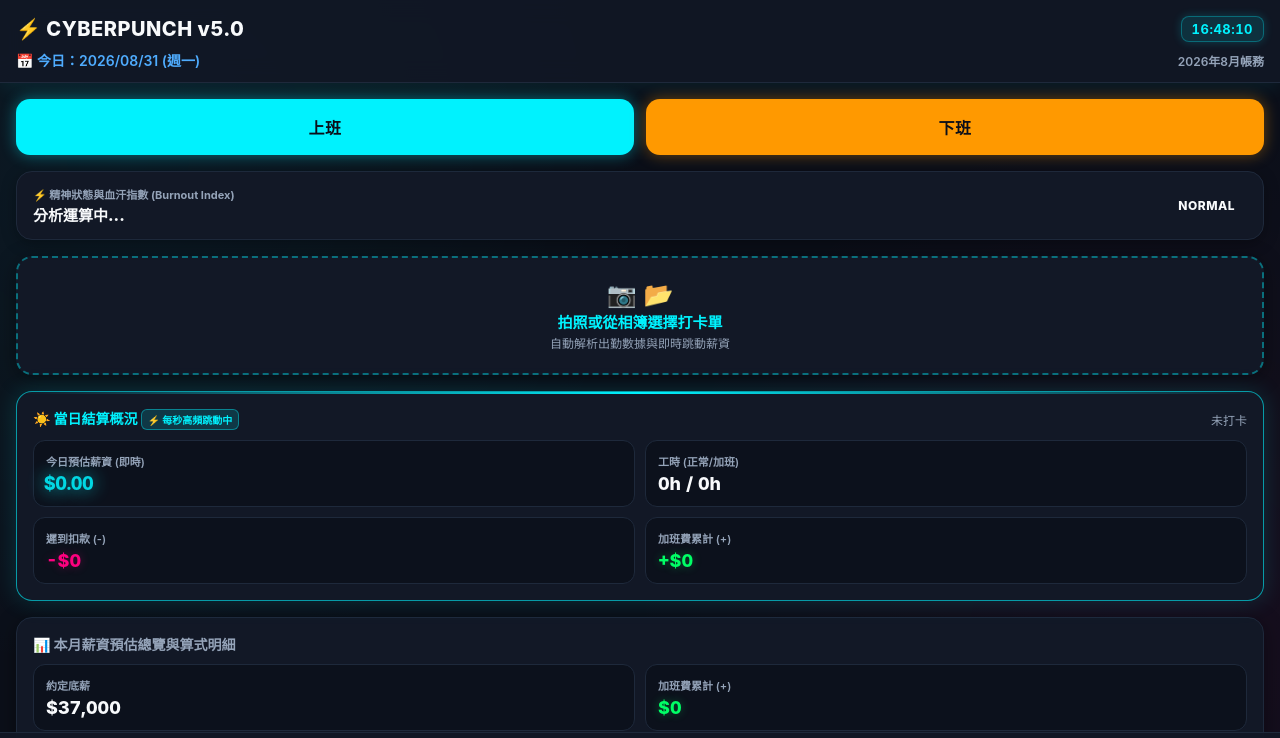
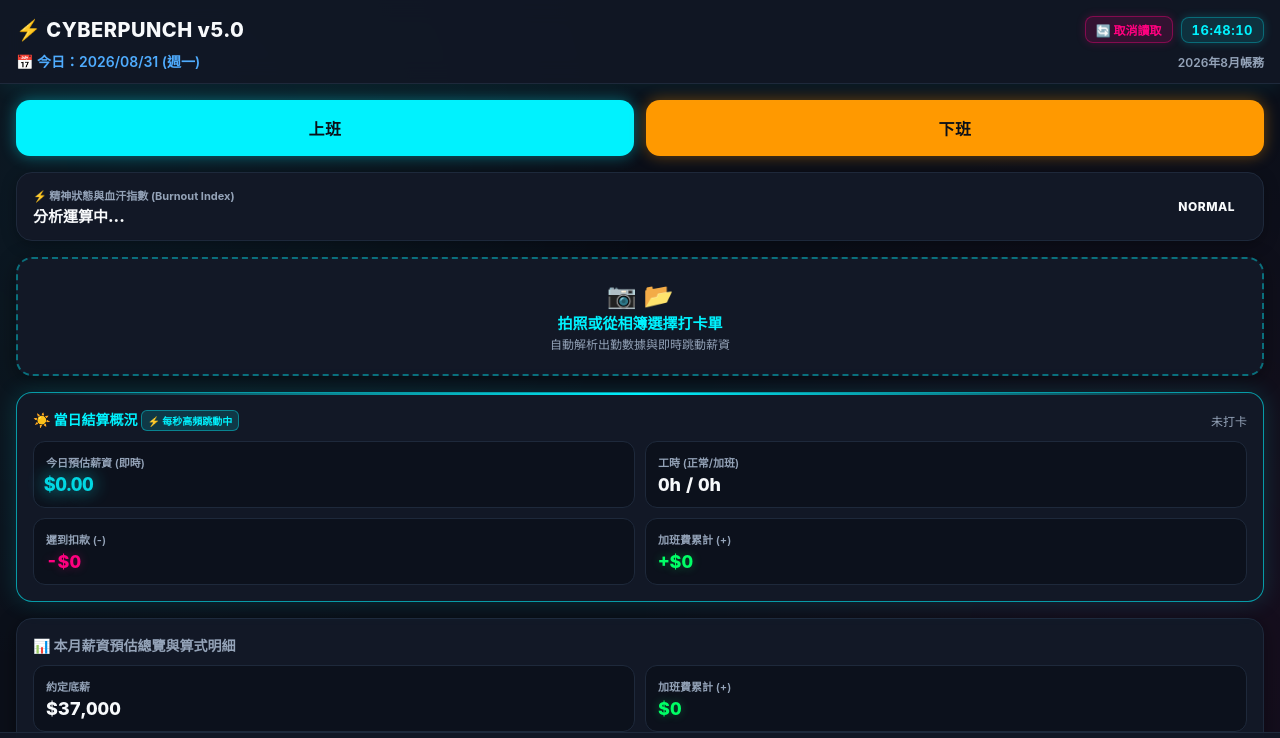
Before and after one commit to k160621mo-creator/salary-punch, a plain HTML site: page salary-app/index.html in a window 1280 px wide. Shown: the top 738 px of the page. Drawn offline with Linux system fonts and the light colour scheme.

Commit message:
Update index.html

```diff
--- a/salary-app/index.html
+++ b/salary-app/index.html
@@ -70,6 +70,12 @@
             color: var(--text-main);
         }
 
+        .header-right-actions {
+            display: flex;
+            align-items: center;
+            gap: 8px;
+        }
+
         .badge {
             font-size: 13px;
             background: rgba(0, 242, 254, 0.12);
@@ -80,6 +86,24 @@
             font-weight: 700;
             font-variant-numeric: tabular-nums;
             box-shadow: 0 0 10px rgba(0, 242, 254, 0.2);
+        }
+
+        .btn-reload {
+            background: rgba(255, 0, 127, 0.15);
+            color: var(--neon-pink);
+            border: 1px solid rgba(255, 0, 127, 0.4);
+            padding: 4px 10px;
+            border-radius: 8px;
+            font-size: 12px;
+            font-weight: 700;
+            cursor: pointer;
+            display: flex;
+            align-items: center;
+            gap: 4px;
+            box-shadow: 0 0 10px rgba(255, 0, 127, 0.2);
+        }
+        .btn-reload:active {
+            transform: scale(0.95);
         }
 
         .sub-header {
@@ -398,7 +422,13 @@
     <header>
         <div class="header-title">
             <span>⚡ CYBERPUNCH v5.0</span>
-            <span class="badge" id="liveClockBadge">--:--:--</span>
+            <div class="header-right-actions">
+                <!-- 🔄 新增：取消讀取/重新整理按鈕 -->
+                <button class="btn-reload" onclick="window.location.reload()">
+                    🔄 取消讀取
+                </button>
+                <span class="badge" id="liveClockBadge">--:--:--</span>
+            </div>
         </div>
         <div class="sub-header">
             <span id="currentTodayText">📅 今日日期載入中...</span>
@@ -831,7 +861,6 @@
             let netSalary = Number(config.baseSalary) + Math.round(totalOTFee) - Math.round(totalLateFee) - totalInsurance;
             document.getElementById('netSalaryVal').textContent = '$' + netSalary.toLocaleString();
 
-            // 🔥 更新算式拆解面板
             document.getElementById('formulaDetailBox').innerHTML = `
                 <b>💡 本月薪資算式拆解：</b><br>
                 • 標準時薪 = 底薪 $${Number(config.baseSalary).toLocaleString()} ÷ 240 = $${hourlyRate.toFixed(2)}/小時<br>
@@ -840,7 +869,6 @@
                 • 實領薪資 = $${Number(config.baseSalary).toLocaleString()} (底薪) + $${Math.round(totalOTFee)} (加班) - $${Math.round(totalLateFee)} (遲到) - $${totalInsurance} (勞健保) = <b>$${netSalary.toLocaleString()}</b>
             `;
 
-            // 🔥 更新年度累計總結算看板
             let yearlyNet = netSalary * 12;
             let yearlyOT = Math.round(totalOTFee) * 12;
             let yearlyLate = Math.round(totalLateFee) * 12;
```
